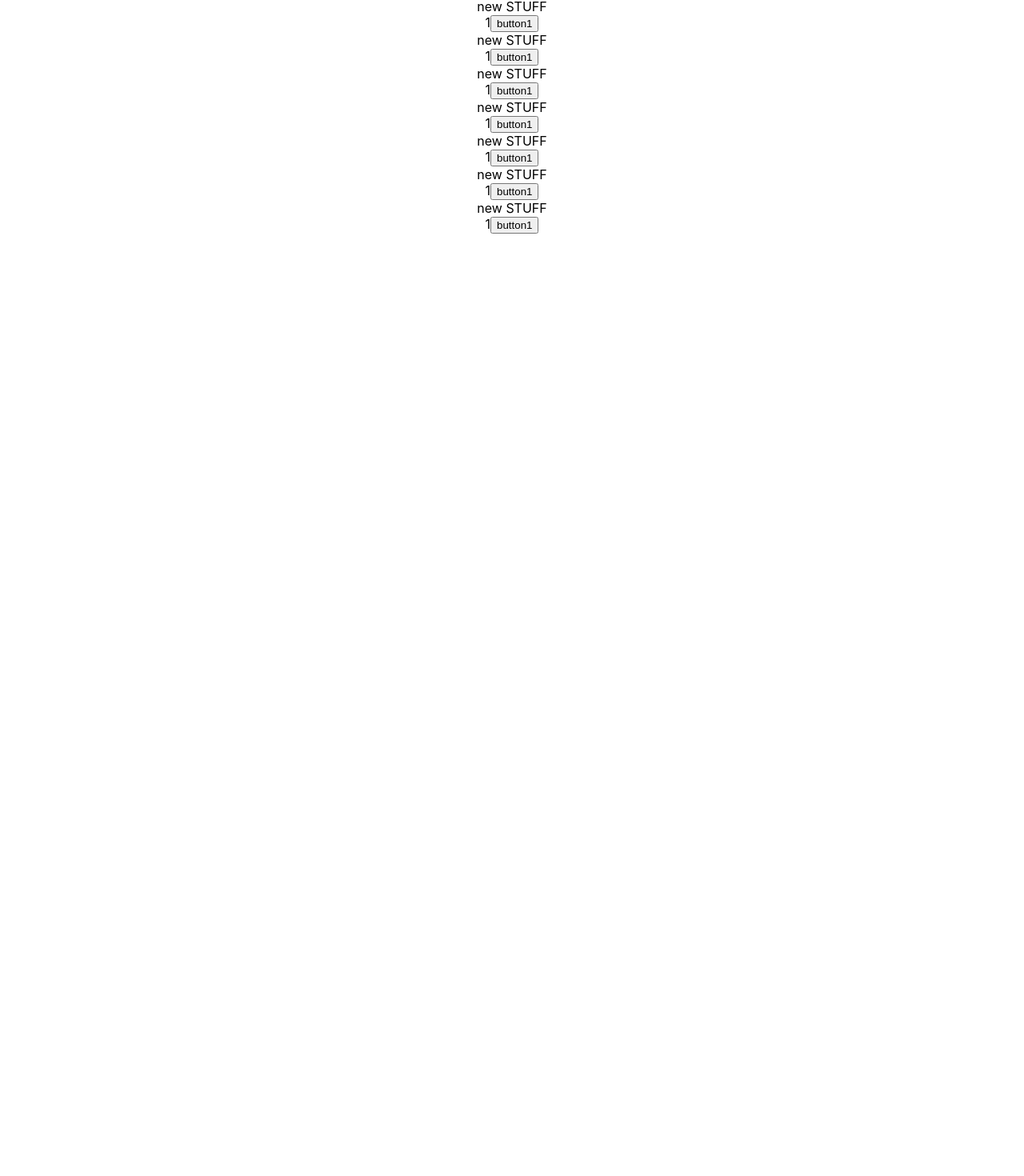
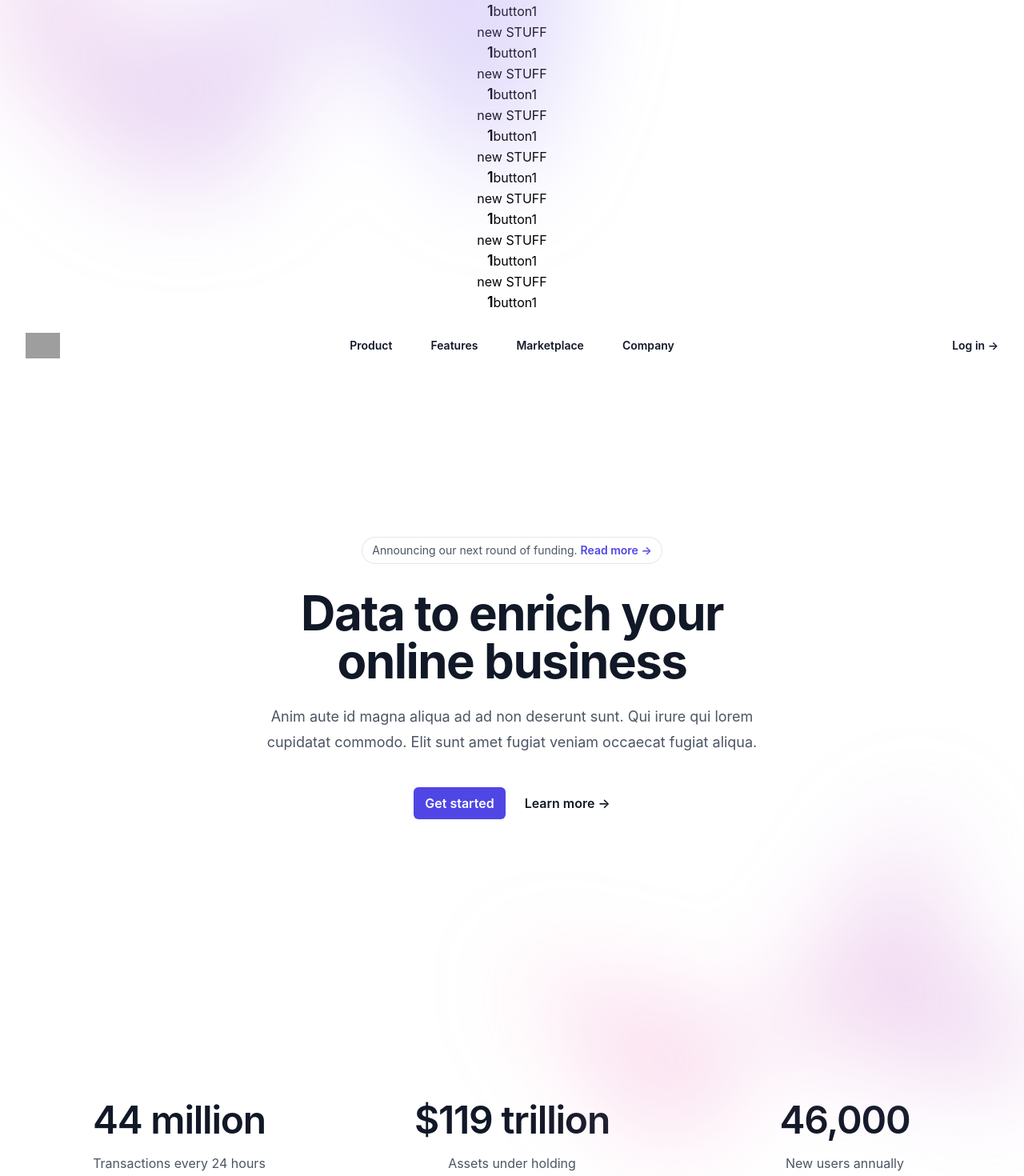
Before and after one commit to trangtran321/garden_project, a React (Create React App) app: page / in a window 1280 px wide. Shown: the part 128-1598 px from the top of the page at 80% size. Before the commit the page ends 800 px from the top, so only its background shows below. Built offline with nearby package versions, Linux system fonts and the light colour scheme; grey boxes are pictures that could not be loaded.

Commit message:
fixed tailwind

```diff
--- a/package.json
+++ b/package.json
@@ -3,12 +3,14 @@
   "version": "0.1.0",
   "private": true,
   "dependencies": {
+    "@headlessui/react": "^1.7.11",
+    "@heroicons/react": "^2.0.16",
     "@testing-library/jest-dom": "^5.16.5",
     "@testing-library/react": "^13.4.0",
     "@testing-library/user-event": "^13.5.0",
     "react": "^18.2.0",
     "react-dom": "^18.2.0",
-    "react-scripts": "^2.1.3",
+    "react-scripts": "^5.0.1",
     "web-vitals": "^2.1.4"
   },
   "scripts": {
--- a/src/App.js
+++ b/src/App.js
@@ -3,12 +3,17 @@ import './App.css';
 import React from 'react'
 import {Stuff} from './components/Stuff'
 import {NewStuff} from './components/NewStuff'
-
+import Example from './components/Example'
+import Example2 from './components/Example2'
 
 function App() {
   return (
     <div className="App" >
       <NewStuff/>
+      <Example/>
+      <Example2/>
+
+
     </div>
 
   );
--- /dev/null
+++ b/src/components/Example.js
@@ -0,0 +1,178 @@
+import React from 'react'
+import { useState } from 'react'
+import { Dialog } from '@headlessui/react'
+import { Bars3Icon, XMarkIcon } from '@heroicons/react/24/outline'
+
+const navigation = [
+  { name: 'Product', href: '#' },
+  { name: 'Features', href: '#' },
+  { name: 'Marketplace', href: '#' },
+  { name: 'Company', href: '#' },
+]
+
+export default function Example() {
+  const [mobileMenuOpen, setMobileMenuOpen] = useState(false)
+
+  return (
+    <div className="isolate bg-white">
+      <div className="absolute inset-x-0 top-[-10rem] -z-10 transform-gpu overflow-hidden blur-3xl sm:top-[-20rem]">
+        <svg
+          className="relative left-[calc(50%-11rem)] -z-10 h-[21.1875rem] max-w-none -translate-x-1/2 rotate-[30deg] sm:left-[calc(50%-30rem)] sm:h-[42.375rem]"
+          viewBox="0 0 1155 678"
+        >
+          <path
+            fill="url(#45de2b6b-92d5-4d68-a6a0-9b9b2abad533)"
+            fillOpacity=".3"
+            d="M317.219 518.975L203.852 678 0 438.341l317.219 80.634 204.172-286.402c1.307 132.337 45.083 346.658 209.733 145.248C936.936 126.058 882.053-94.234 1031.02 41.331c119.18 108.451 130.68 295.337 121.53 375.223L855 299l21.173 362.054-558.954-142.079z"
+          />
+          <defs>
+            <linearGradient
+              id="45de2b6b-92d5-4d68-a6a0-9b9b2abad533"
+              x1="1155.49"
+              x2="-78.208"
+              y1=".177"
+              y2="474.645"
+              gradientUnits="userSpaceOnUse"
+            >
+              <stop stopColor="#9089FC" />
+              <stop offset={1} stopColor="#FF80B5" />
+            </linearGradient>
+          </defs>
+        </svg>
+      </div>
+      <div className="px-6 pt-6 lg:px-8">
+        <nav className="flex items-center justify-between" aria-label="Global">
+          <div className="flex lg:flex-1">
+            <a href="#" className="-m-1.5 p-1.5">
+              <span className="sr-only">Your Company</span>
+              <img className="h-8" src="https://tailwindui.com/img/logos/mark.svg?color=indigo&shade=600" alt="" />
+            </a>
+          </div>
+          <div className="flex lg:hidden">
+            <button
+              type="button"
+              className="-m-2.5 inline-flex items-center justify-center rounded-md p-2.5 text-gray-700"
+              onClick={() => setMobileMenuOpen(true)}
+            >
+              <span className="sr-only">Open main menu</span>
+              <Bars3Icon className="h-6 w-6" aria-hidden="true" />
+            </button>
+          </div>
+          <div className="hidden lg:flex lg:gap-x-12">
+            {navigation.map((item) => (
+              <a key={item.name} href={item.href} className="text-sm font-semibold leading-6 text-gray-900">
+                {item.name}
+              </a>
+            ))}
+          </div>
+          <div className="hidden lg:flex lg:flex-1 lg:justify-end">
+            <a href="#" className="text-sm font-semibold leading-6 text-gray-900">
+              Log in <span aria-hidden="true">&rarr;</span>
+            </a>
+          </div>
+        </nav>
+        <Dialog as="div" open={mobileMenuOpen} onClose={setMobileMenuOpen}>
+          <Dialog.Panel focus="true" className="fixed inset-0 z-10 overflow-y-auto bg-white px-6 py-6 lg:hidden">
+            <div className="flex items-center justify-between">
+              <a href="#" className="-m-1.5 p-1.5">
+                <span className="sr-only">Your Company</span>
+                <img className="h-8" src="https://tailwindui.com/img/logos/mark.svg?color=indigo&shade=600" alt="" />
+              </a>
+              <button
+                type="button"
+                className="-m-2.5 rounded-md p-2.5 text-gray-700"
+                onClick={() => setMobileMenuOpen(false)}
+              >
+                <span className="sr-only">Close menu</span>
+                <XMarkIcon className="h-6 w-6" aria-hidden="true" />
+              </button>
+            </div>
+            <div className="mt-6 flow-root">
+              <div className="-my-6 divide-y divide-gray-500/10">
+                <div className="space-y-2 py-6">
+                  {navigation.map((item) => (
+                    <a
+                      key={item.name}
+                      href={item.href}
+                      className="-mx-3 block rounded-lg py-2 px-3 text-base font-semibold leading-7 text-gray-900 hover:bg-gray-400/10"
+                    >
+                      {item.name}
+                    </a>
+                  ))}
+                </div>
+                <div className="py-6">
+                  <a
+                    href="#"
+                    className="-mx-3 block rounded-lg py-2.5 px-3 text-base font-semibold leading-6 text-gray-900 hover:bg-gray-400/10"
+                  >
+                    Log in
+                  </a>
+                </div>
+              </div>
+            </div>
+          </Dialog.Panel>
+        </Dialog>
+      </div>
+      <main>
+        <div className="relative px-6 lg:px-8">
+          <div className="mx-auto max-w-2xl py-32 sm:py-48 lg:py-56">
+            <div className="hidden sm:mb-8 sm:flex sm:justify-center">
+              <div className="relative rounded-full py-1 px-3 text-sm leading-6 text-gray-600 ring-1 ring-gray-900/10 hover:ring-gray-900/20">
+                Announcing our next round of funding.{' '}
+                <a href="#" className="font-semibold text-indigo-600">
+                  <span className="absolute inset-0" aria-hidden="true" />
+                  Read more <span aria-hidden="true">&rarr;</span>
+                </a>
+              </div>
+            </div>
+            <div className="text-center">
+              <h1 className="text-4xl font-bold tracking-tight text-gray-900 sm:text-6xl">
+                Data to enrich your online business
+              </h1>
+              <p className="mt-6 text-lg leading-8 text-gray-600">
+                Anim aute id magna aliqua ad ad non deserunt sunt. Qui irure qui lorem cupidatat commodo. Elit sunt amet
+                fugiat veniam occaecat fugiat aliqua.
+              </p>
+              <div className="mt-10 flex items-center justify-center gap-x-6">
+                <a
+                  href="#"
+                  className="rounded-md bg-indigo-600 px-3.5 py-1.5 text-base font-semibold leading-7 text-white shadow-sm hover:bg-indigo-500 focus-visible:outline focus-visible:outline-2 focus-visible:outline-offset-2 focus-visible:outline-indigo-600"
+                >
+                  Get started
+                </a>
+                <a href="#" className="text-base font-semibold leading-7 text-gray-900">
+                  Learn more <span aria-hidden="true">→</span>
+                </a>
+              </div>
+            </div>
+          </div>
+          <div className="absolute inset-x-0 top-[calc(100%-13rem)] -z-10 transform-gpu overflow-hidden blur-3xl sm:top-[calc(100%-30rem)]">
+            <svg
+              className="relative left-[calc(50%+3rem)] h-[21.1875rem] max-w-none -translate-x-1/2 sm:left-[calc(50%+36rem)] sm:h-[42.375rem]"
+              viewBox="0 0 1155 678"
+            >
+              <path
+                fill="url(#ecb5b0c9-546c-4772-8c71-4d3f06d544bc)"
+                fillOpacity=".3"
+                d="M317.219 518.975L203.852 678 0 438.341l317.219 80.634 204.172-286.402c1.307 132.337 45.083 346.658 209.733 145.248C936.936 126.058 882.053-94.234 1031.02 41.331c119.18 108.451 130.68 295.337 121.53 375.223L855 299l21.173 362.054-558.954-142.079z"
+              />
+              <defs>
+                <linearGradient
+                  id="ecb5b0c9-546c-4772-8c71-4d3f06d544bc"
+                  x1="1155.49"
+                  x2="-78.208"
+                  y1=".177"
+                  y2="474.645"
+                  gradientUnits="userSpaceOnUse"
+                >
+                  <stop stopColor="#9089FC" />
+                  <stop offset={1} stopColor="#FF80B5" />
+                </linearGradient>
+              </defs>
+            </svg>
+          </div>
+        </div>
+      </main>
+    </div>
+  )
+}
--- /dev/null
+++ b/src/components/Example2.js
@@ -0,0 +1,24 @@
+const stats = [
+    { id: 1, name: 'Transactions every 24 hours', value: '44 million' },
+    { id: 2, name: 'Assets under holding', value: '$119 trillion' },
+    { id: 3, name: 'New users annually', value: '46,000' },
+  ]
+
+  export default function Example2() {
+    return (
+      <div className="bg-white py-24 sm:py-32">
+        <div className="mx-auto max-w-7xl px-6 lg:px-8">
+          <dl className="grid grid-cols-1 gap-y-16 gap-x-8 text-center lg:grid-cols-3">
+            {stats.map((stat) => (
+              <div key={stat.id} className="mx-auto flex max-w-xs flex-col gap-y-4">
+                <dt className="text-base leading-7 text-gray-600">{stat.name}</dt>
+                <dd className="order-first text-3xl font-semibold tracking-tight text-gray-900 sm:text-5xl">
+                  {stat.value}
+                </dd>
+              </div>
+            ))}
+          </dl>
+        </div>
+      </div>
+    )
+  }
```
Also changed, not shown: 1 other file (tests, documents, lock files or other folders).
